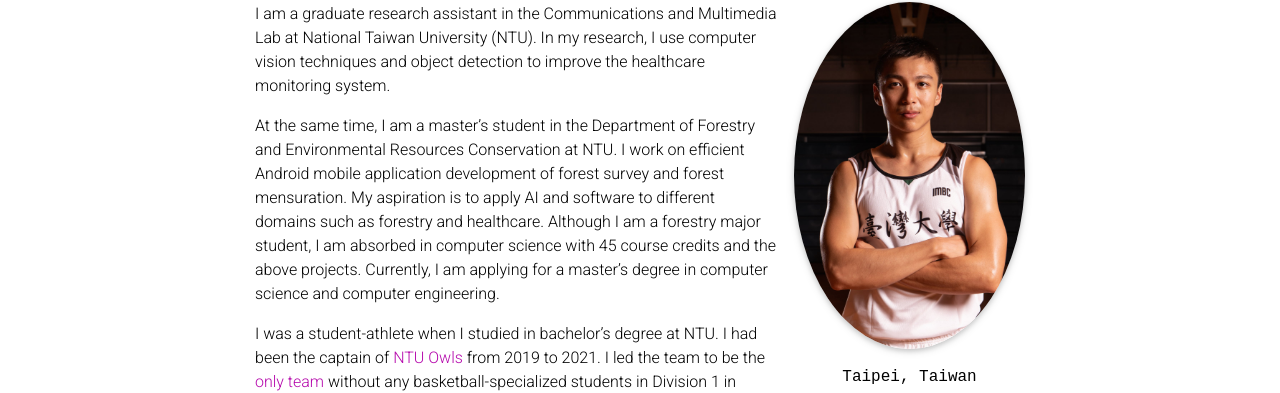
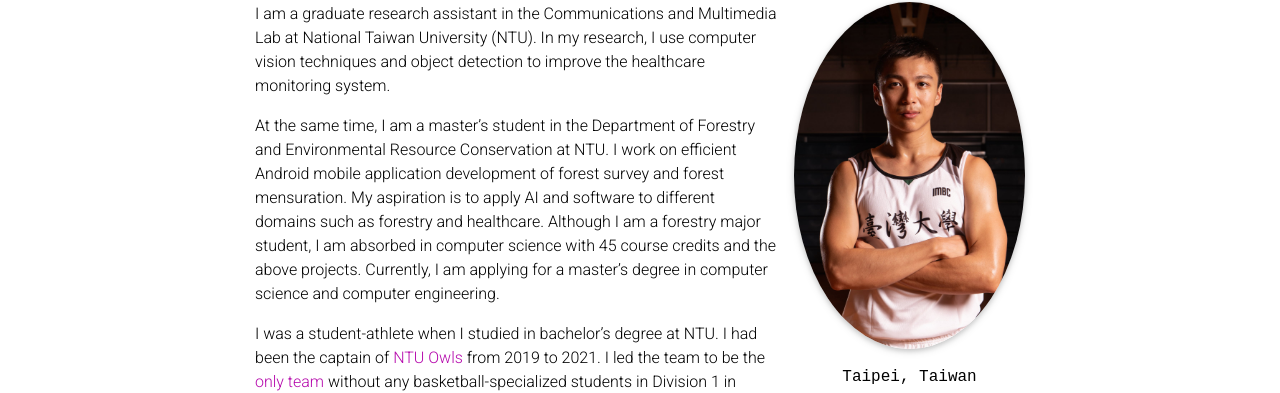
Before and after one commit to LeoHsuProgrammingLab/LeoHsuProgrammingLab.github.io, a Jekyll site: the page built from _pages/about.md, in a window 1280 px wide. Shown: the part 199-592 px from the top of the page. Built offline with Jekyll 4.4.1, drawn with Linux system fonts in a browser that asks for light colours; full-size pictures stand in for the smaller copies a plugin makes; comment, search, counter and statistics services are not loaded; a style sheet for code colours, icons or effects is not loaded.

```diff
--- a/_config.yml
+++ b/_config.yml
@@ -84,7 +84,7 @@ lattes_id: # your ID on Lattes (Brazilian Lattes CV)
 osf_id: # your OSF ID
 research_gate_profile: # your profile on ResearchGate
 scopus_id: # your profile on Scopus
-blogger_url: https://www.blogger.com/blog/posts/5929618121621194121?hl=zh-TW&tab=jj # your blogger URL
+blogger_url: https://leo251324.blogspot.com/ # your blogger URL
 work_url: # work page URL
 keybase_username: # your keybase user name
 wikidata_id: # your wikidata id
--- a/_pages/about.md
+++ b/_pages/about.md
@@ -17,7 +17,7 @@ social: true  # includes social icons at the bottom of the page
 ---
 I am a graduate research assistant in the Communications and Multimedia Lab at National Taiwan University (NTU). In my research, I use computer vision techniques and object detection to improve the healthcare monitoring system.
 
-At the same time, I am a master's student in the Department of Forestry and Environmental Resources Conservation at NTU. I work on efficient Android mobile application development of forest survey and forest mensuration. My aspiration is to apply AI and software to different domains such as forestry and healthcare. Although I am a forestry major student, I am absorbed in computer science with 45 course credits and the above projects. Currently, I am applying for a master's degree in computer science and computer engineering.
+At the same time, I am a master's student in the Department of Forestry and Environmental Resource Conservation at NTU. I work on efficient Android mobile application development of forest survey and forest mensuration. My aspiration is to apply AI and software to different domains such as forestry and healthcare. Although I am a forestry major student, I am absorbed in computer science with 45 course credits and the above projects. Currently, I am applying for a master's degree in computer science and computer engineering.
 
 I was a student-athlete when I studied in bachelor's degree at NTU. I had been the captain of [NTU Owls](https://www.facebook.com/ntubasketballteam/) from 2019 to 2021. I led the team to be the [only team](https://www.youtube.com/watch?v=cFGGtNWDhlA&list=PLUfT0s3t7xLRbK0RMdu0fdyOxNEkWIQGM&index=1) without any basketball-specialized students in Division 1 in Taiwan ([more](https://medium.com/@hooptaiwan/hbl%E7%94%B2%E7%B5%84%E5%85%89%E7%92%B0%E5%8F%8D%E6%80%9D-%E5%BD%B0%E5%8C%96%E9%AB%98%E4%B8%AD%E7%9A%84%E7%B4%A0%E4%BA%BA%E7%B1%83%E7%90%83%E5%A4%A2-ae4d086c9f85)).
 I have been a super Lakers fan since the 2007-08 season. My favorite player is Kobe Bryant. After he retired, I enjoyed Rajon Rondo's game. Besides, I love tactics design, especially for zone defense, full court press, and 5-out motion offense.
```
